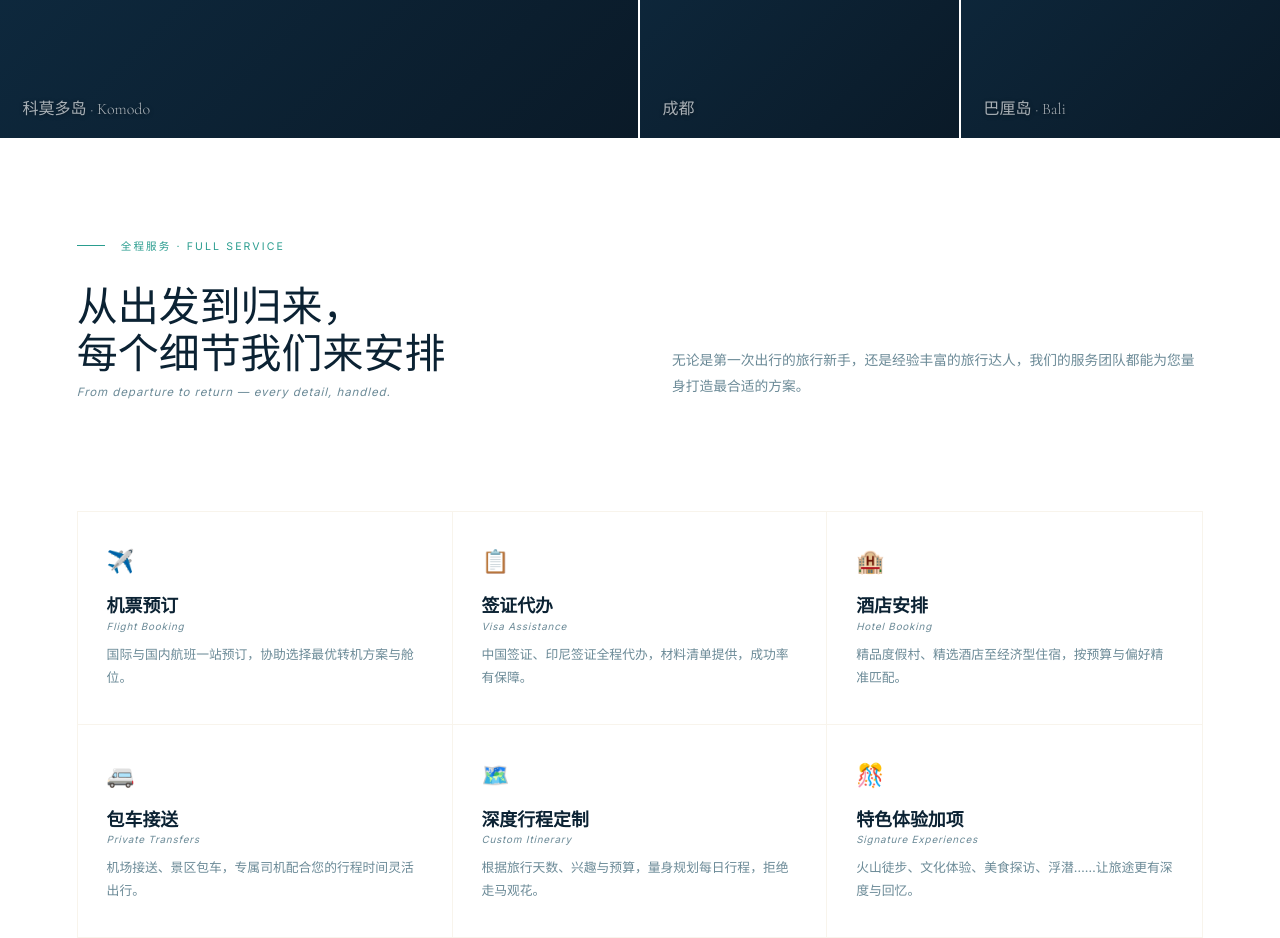
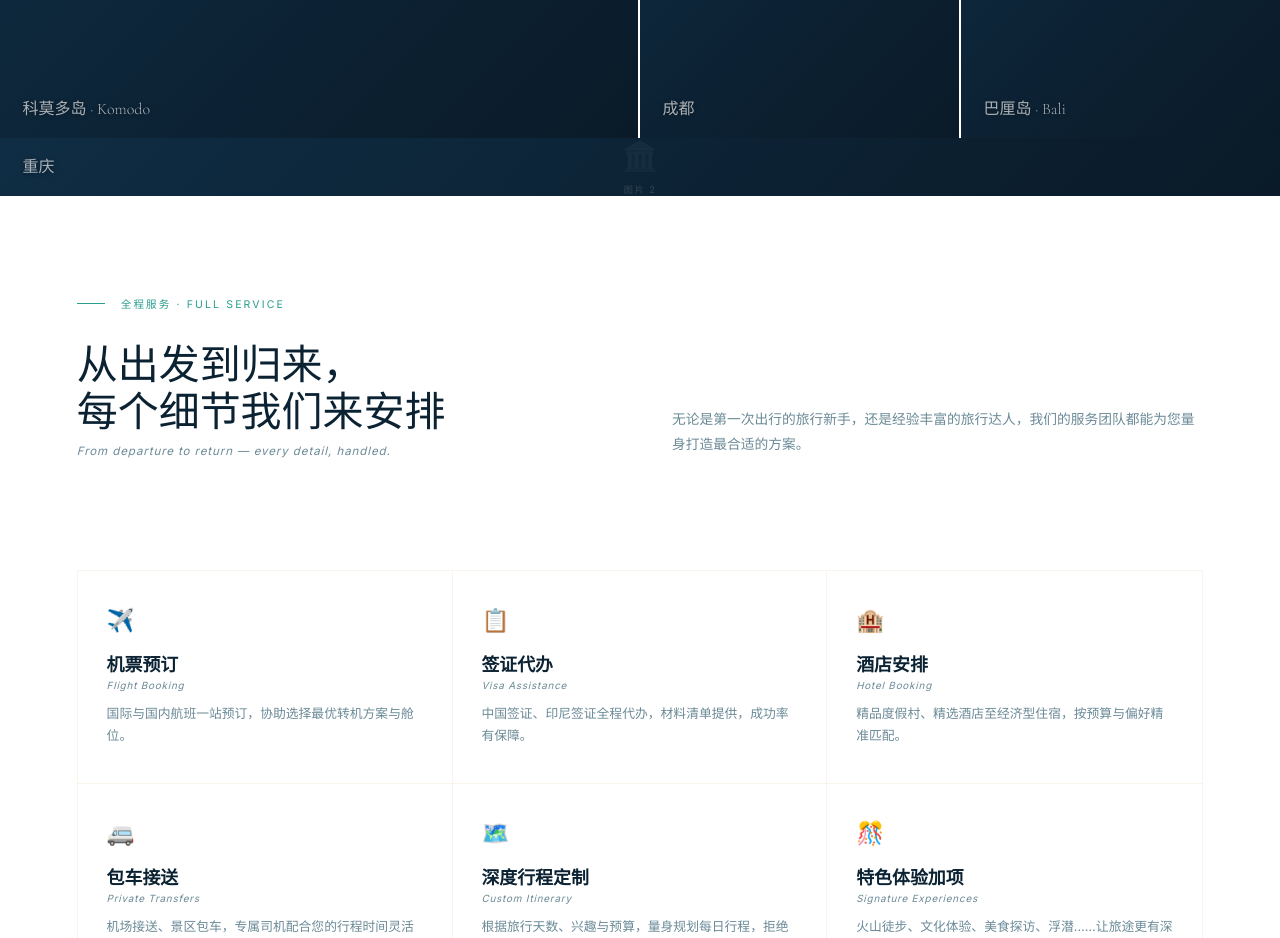
Before and after one commit to bipuwang/ocean-treasure, a plain HTML site: page index.html in a window 1280 px wide. Shown: the part 2080-3018 px from the top of the page. Drawn offline with nearby package versions, Linux system fonts and the light colour scheme.

Commit message:
Update index.html

```diff
--- a/index.html
+++ b/index.html
@@ -309,6 +309,12 @@
     <div class="gal-ph"><div class="gal-ph-icon">🌴</div><div class="gal-ph-text">图片 3</div></div>
     <div class="gal-label">巴厘岛 · Bali</div>
   </div>
+    </div>
+  <div class="gal-item">
+    <!-- 添加图片：<img src="chengdu.jpg" alt="重庆" /> -->
+    <div class="gal-ph"><div class="gal-ph-icon">🏛️</div><div class="gal-ph-text">图片 2</div></div>
+    <div class="gal-label">重庆</div>
+  </div>
 </div>
 
 <!-- SERVICES -->
```
